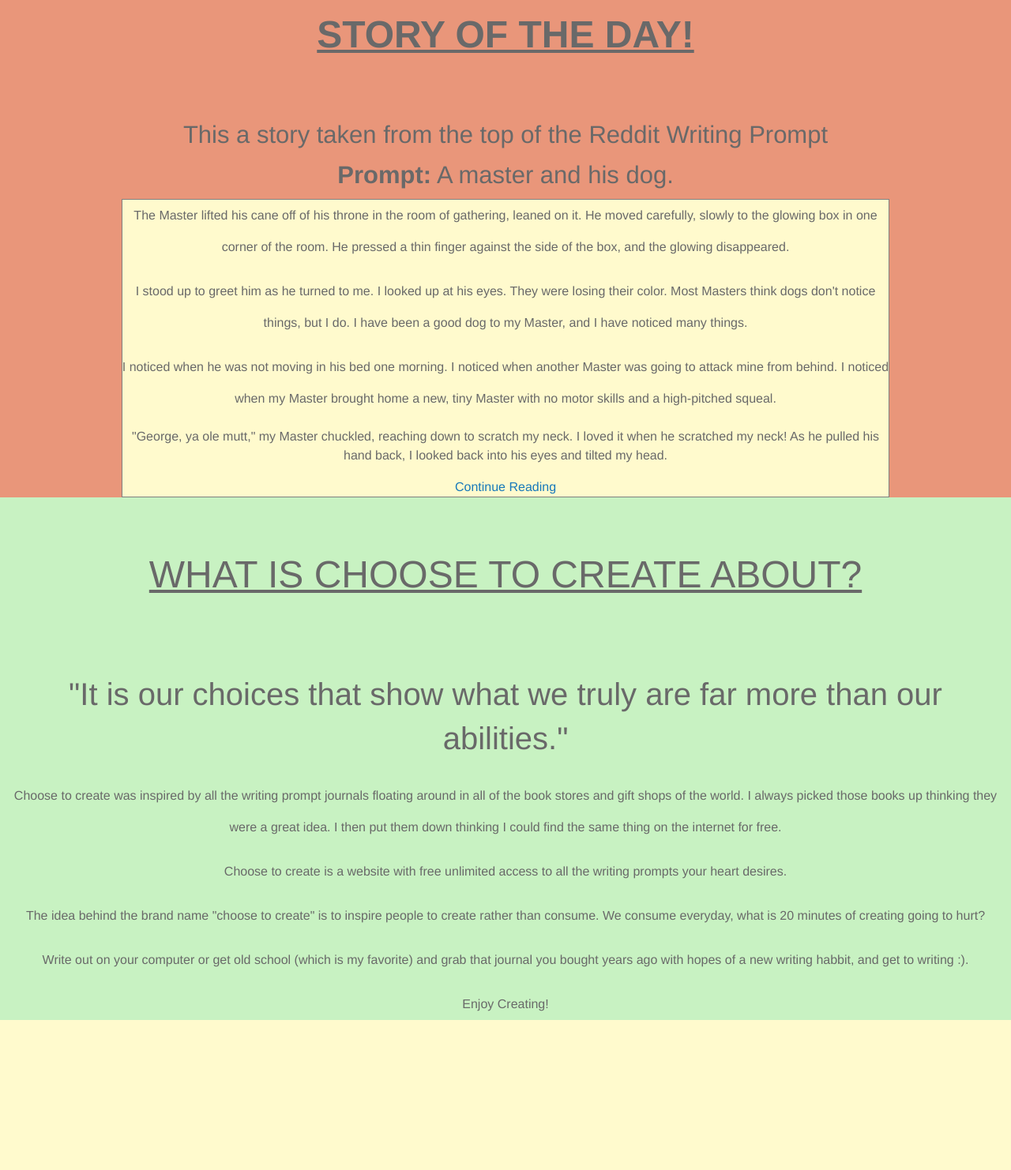
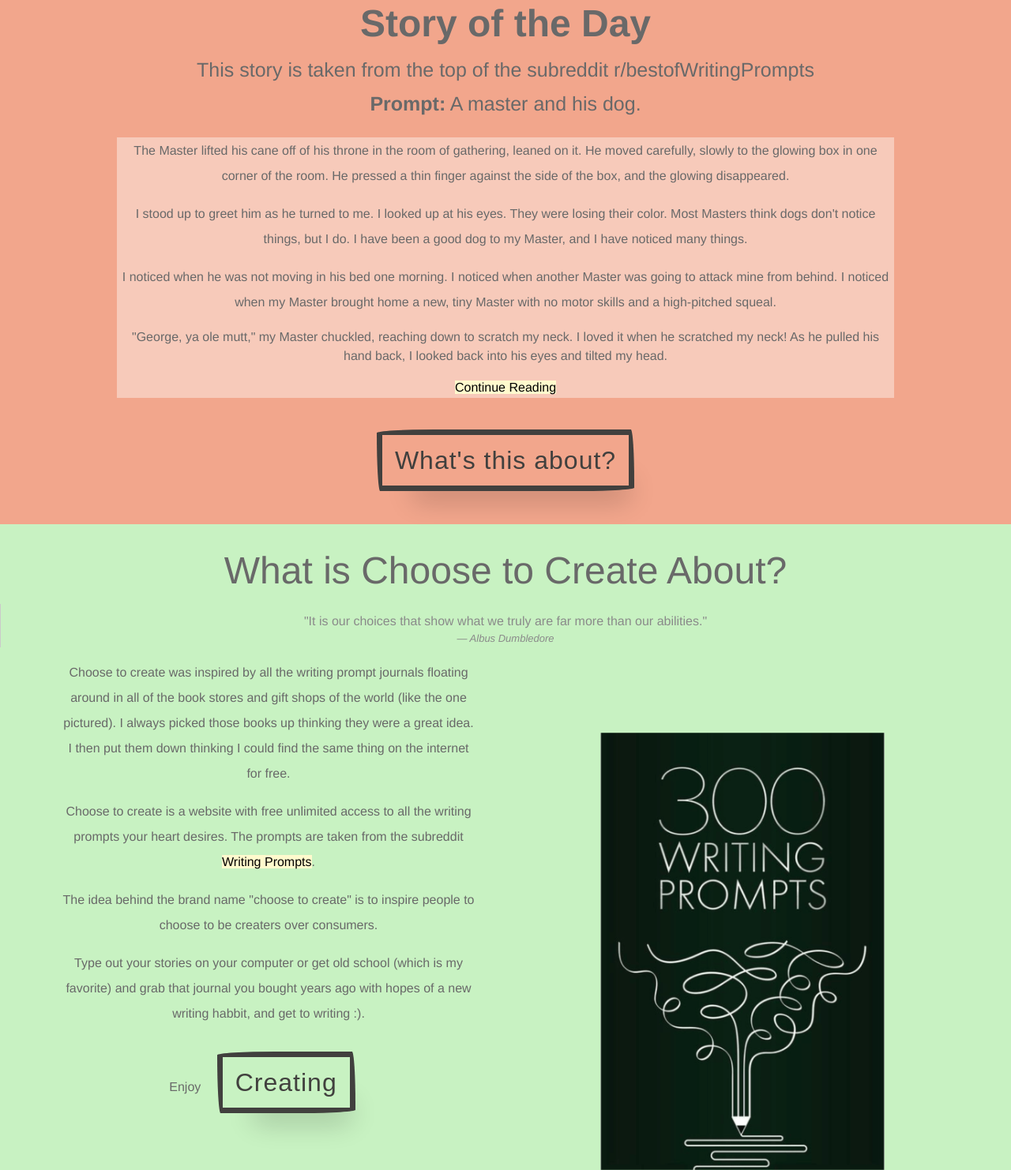
Before and after one commit to cristineshipman/choose_to_create, a website: page index.html in a window 1280 px wide. Shown: the part 861-2343 px from the top of the page at 79% size. Before the commit the page ends 2169 px from the top, so only its background shows below. Drawn offline with Linux system fonts and the light colour scheme.

Commit message:
commit more

```diff
--- a/css/app.css
+++ b/css/app.css
@@ -16,13 +16,15 @@
   margin: 2%;
 }
 #page2 {
-  background: darksalmon;
+  background: #f2a68c;
   text-align: center;
+  padding: 2%;
 }
 
-#page2 h1, #page3 h1{
-  text-transform: uppercase;
-  text-decoration: underline;
+
+
+.about {
+  margin: 0 4%;
 }
 
 #page3 {
@@ -31,13 +33,22 @@
 }
 
 p {
-  line-height: 250%;
+  line-height: 200%;
+}
+
+a:link {
+    background-color: #FFFACD;
+    color: black;
+}
+
+a:hover {
+    background-color: lightgreen;
 }
 
 .top-story{
-  border: 1px solid grey;
-  margin: 0 12%;
-  background: #FFFACD;
+  border: 1px solid #f7caba;
+  margin: 2% 10%;
+  background: #f7caba;
 }
 
 
@@ -53,7 +64,7 @@
 
 
 h1{
-  padding: 5%;
+  padding-top: 2%;
 }
 
 button {
--- a/css/foundation.css
+++ b/css/foundation.css
@@ -1375,11 +1375,11 @@
 
 a {
   line-height: inherit;
-  color: #1779ba;
+  color: grey;
   text-decoration: none;
   cursor: pointer; }
   a:hover, a:focus {
-    color: #1468a0; }
+    color: grey; }
   a img {
     border: 0; }
 
--- a/index.html
+++ b/index.html
@@ -31,9 +31,9 @@
 
     <!-- PAGE 2 -->
         <div id="page2">
-          <h1><strong>Story of the Day!</strong></h1>
-          <h3>This a story taken from the top of the Reddit Writing Prompt</h3>
-          <h3><strong>Prompt:</strong> A master and his dog.</h3>
+          <h1><strong>Story of the Day</strong></h1>
+          <h4>This story is taken from the top of the subreddit r/bestofWritingPrompts</h4>
+          <h4><strong>Prompt:</strong> A master and his dog.</h4>
           <div class="top-story">
             <p>
               The Master lifted his cane off of his throne in the room of gathering,
@@ -60,6 +60,8 @@
              <a href="https://www.reddit.com/r/WritingPrompts/comments/5e6rcz/wp_in_the_canine_world_humans_are_celestial/daa5hbx/"
                 target="_blank">Continue Reading</a>
            </div>
+           <button onclick="window.location='#page3'">What's this about?</button>
+         </div>
 
 
 
@@ -82,29 +84,37 @@
 <!-- PAGE 3 -->
     <div id="page3">
       <h1> What is Choose to Create About? </h1>
-      <h2>"It is our choices that show what we truly are far more than our abilities."</h2>
+      <blockquote>"It is our choices that show what we truly are far more than our abilities."<cite>Albus Dumbledore</cite></blockquote>
+        <div class="row">
+          <div class="large-6 columns">
+            <div class="about">
               <p>
                 Choose to create was inspired by all the writing prompt journals floating around in all of
-        the book stores and gift shops of the world. I always picked those books up thinking
+                the book stores and gift shops of the world (like the one pictured). I always picked those books up thinking
                 they were a great idea. I then put them down thinking I could find the same thing on
                 the internet for free.
               </p>
               <p>
                 Choose to create is a website with free unlimited access to all the writing prompts your
-          heart desires.
+                heart desires. The prompts are taken from the subreddit <a href="https://www.reddit.com/r/WritingPrompts/"
+                   target="_blank">Writing Prompts</a>.
               </p>
               <p>
-          The idea behind the brand name "choose to create" is to inspire people to create rather
-          than consume. We consume everyday, what is 20 minutes of creating going to hurt?
+                The idea behind the brand name "choose to create" is to inspire people to choose to be creaters over
+                consumers.
               </p>
               <p>
-          Write out on your computer or get old school (which is my favorite) and grab that journal
+                Type out your stories on your computer or get old school (which is my favorite) and grab that journal
                 you bought years ago with hopes of a new writing habbit, and get to writing :).
               </p>
               <p>
-          Enjoy Creating!
+                Enjoy <button onclick="window.location='#page1'">Creating</button>
               </p>
+        </div></div>
+  <div class="large-6 columns"><img src="css/img/book.gif" /></div>
 </div>
+    </div>
+
 
     <script src="js/vendor/jquery.js"></script>
     <script src="js/vendor/what-input.js"></script>
```
Also changed, not shown: css/img/book.gif (added). Lines whose indentation alone changed are shown as unchanged.
